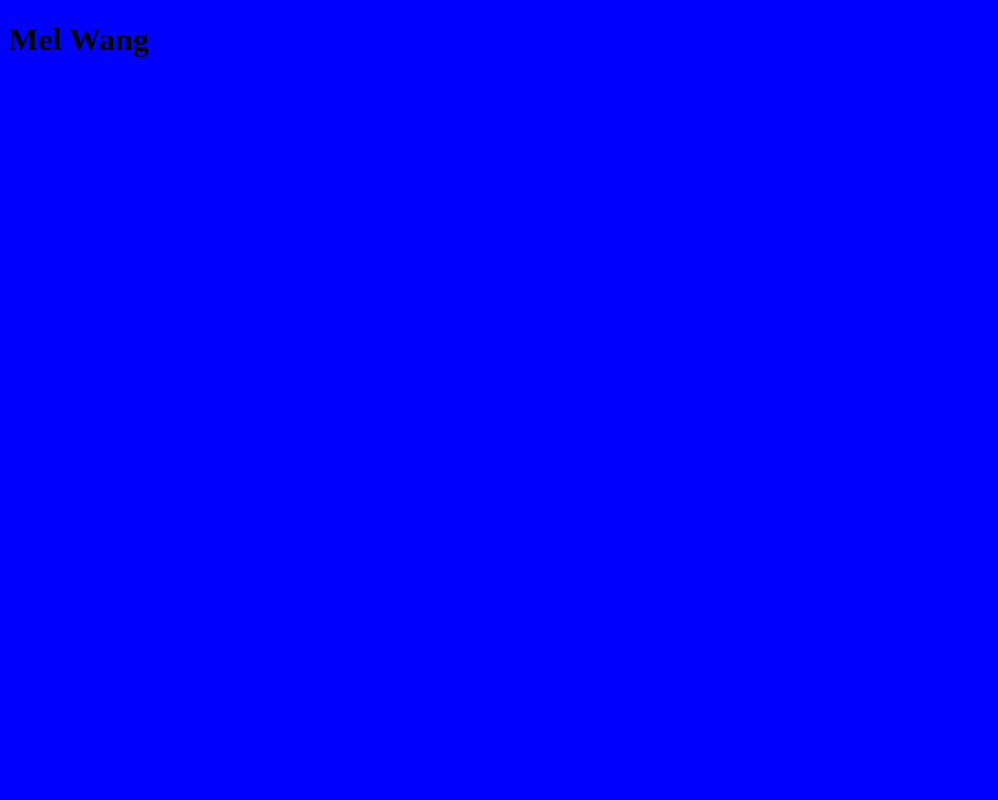
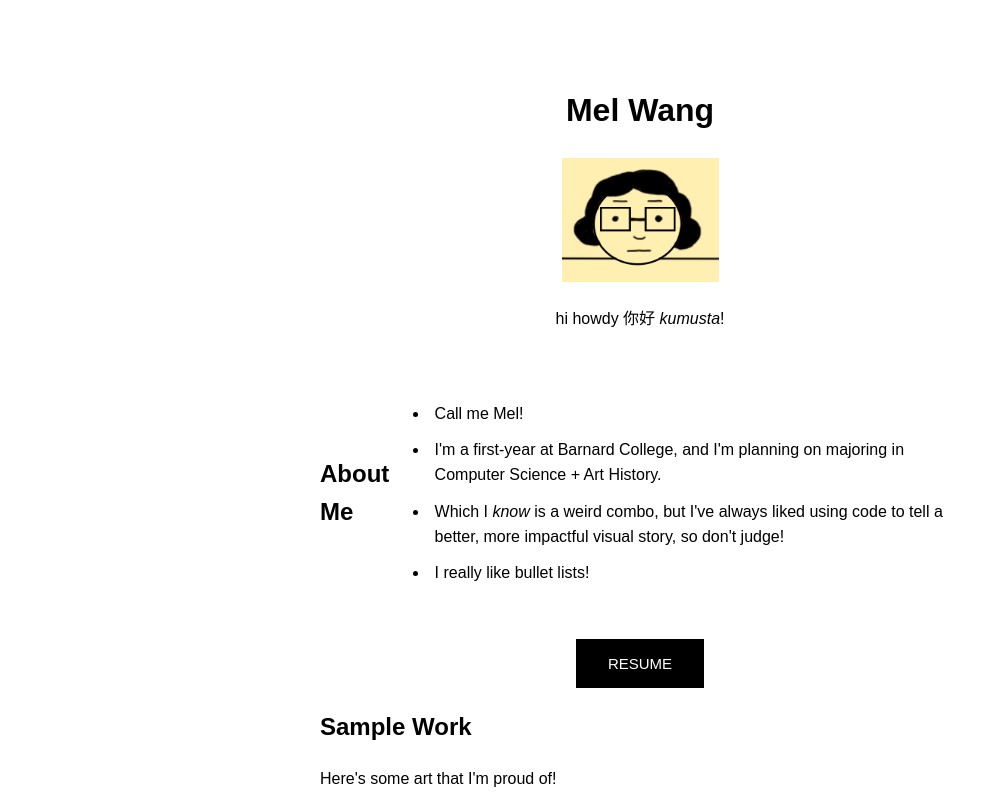
Before and after one commit to mel-wang-wang/mel-wang-wang.github.io, a plain HTML site: page index.html in a window 1280 px wide. Shown: the top 800 px of the page, without its empty margins (0-998 px from the left). Drawn offline with Linux system fonts and the light colour scheme.

Commit message:
total revamp

```diff
--- a/css/style.css
+++ /dev/null
@@ -1,3 +0,0 @@
-* {
-    background-color: blue;
-}
--- a/index.html
+++ b/index.html
@@ -2,12 +2,57 @@
 <html>
 
     <head>
-        <link rel = "stylesheet" type = "text/css" href = "css/style.css">
-        <title> Mel Wang, at your service! </title>
-
+       <link rel = "stylesheet" type = "text/css" href = "style2.css">
+       <meta charset = "utf-8">
     </head>
     <body>
-        <h1>Mel Wang</h1>
+        <div id = "photoheader">
+            <h1>Mel Wang</h1>
+            <img src = "imgs/me.png">
+            <p> hi howdy 你好 <i>kumusta</i>!</p>
+        </div>
+        <div id = "about">
+            <h2>About Me</h2>
+            <ul>
+                <li>Call me Mel!</li>
+                <li>I'm a first-year at Barnard College, and I'm planning
+                    on majoring in Computer Science + Art History.
+                </li>
+                <li>
+                    Which I <i>know</i> is a weird combo, but
+                    I've always liked using code to tell a better,
+                    more impactful visual story, so don't judge!
+                </li>
+                <li>
+                    I really like bullet lists!
+                </li>
+            </ul>
+        </div>
+        <div id = "resume">
+            <button class = "resume_btn"
+            onclick = "alert('nope i do NOT have a resume...yet!')">
+                RESUME
+            </button>
+        </div>
+        <div id = "samplework">
+            <div id = "sampletext">
+                <h2>Sample Work</h2>
+                <p>Here's some art that I'm proud of!</p>
+            </div>
+            <div class = "gallery">
+                <img src = "imgs/code.gif">
+                <img src = "imgs/about & out.gif">
+                <img src = "imgs/roger.gif">
+                <img src = "imgs/slurp.gif">
+                <img src = "imgs/chinese.gif">
+                <img src = "imgs/boba.gif">
+
+
+            </div>
+
+        </div>
+        <div id = "things"></div>
+        <div id = "hmu"></div>
         <script src = "js/index.js"></script>
     </body>
 
--- /dev/null
+++ b/style2.css
@@ -0,0 +1,54 @@
+body {
+    font-family: Arial, Helvetica, sans-serif;
+    margin: auto;
+    width: 50%;;
+    line-height: 1.6;
+}
+
+#photoheader {
+    padding-top: 10%;
+    text-align: center;
+}
+
+#about {
+    padding-top: 5%;
+    display: flex;
+    justify-content: center;
+    align-items: center;
+}
+
+ul li {
+    padding: 1%;
+}
+
+#resume {
+    padding-top: 5%;
+    display: flex;
+    justify-content: center;
+    align-items: center;
+}
+
+button {
+    background-color: black;
+    color: white;
+    padding: 16px 32px;
+    font-size: 15px;
+    cursor: pointer;
+    border: none;
+    transition-duration: 0.4s;
+}
+
+button:hover {
+    background-color: gray;
+    color: black;
+}
+
+.gallery img {
+    width: 100%;
+    height: auto;
+}
+
+.gallery {
+    display: flex;
+    flex-wrap: wrap;
+}
```
Also changed, not shown: imgs/about & out.gif (added), imgs/boba.gif (added), imgs/chinese.gif (added), imgs/code.gif (added), imgs/me.png (added), imgs/roger.gif (added), imgs/slurp.gif (added), 3 other files.
